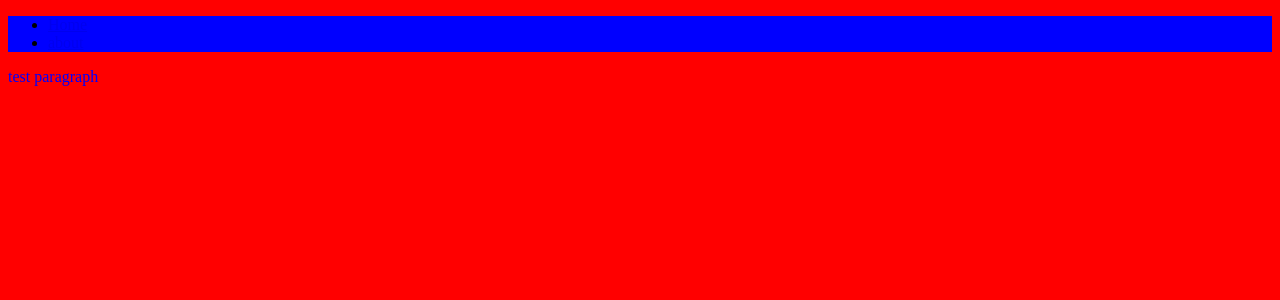
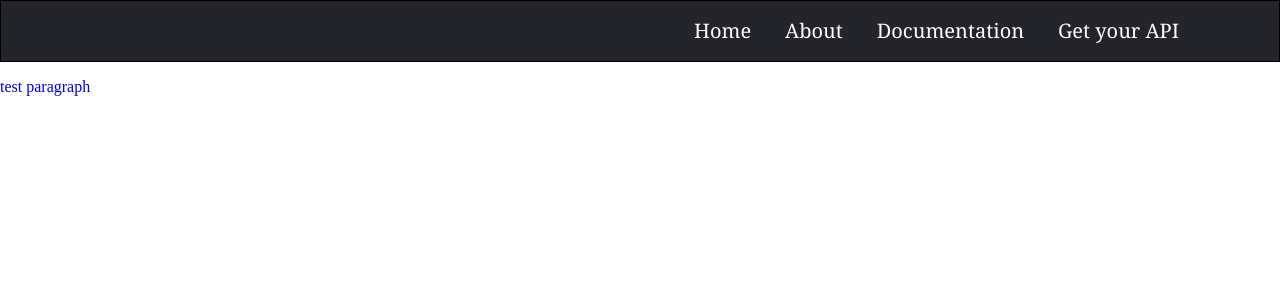
Before and after one commit to Naouali/BVMT-API, a Django app: page / in a window 1280 px wide. Shown: the top 300 px of the page. Run offline with Django 3.2, Linux system fonts and the light colour scheme.

Commit message:
basic css set up

```diff
--- a/app/stocks_api/static/stocks_api/styles.css
+++ b/app/stocks_api/static/stocks_api/styles.css
@@ -1,8 +1,32 @@
 body {
-    background-color: red;
+    background-color:white;
+    margin:0;
+    padding:0;
 }
 .nav_bar {
-    background-color: blue;
+    height: 60px;
+    background-color:#24252A;
+    border: 1px black solid;
+    margin-top: 0;
+    display: flex;
+    justify-content: flex-end;
+    padding-right: 100px;
+    align-items: center;
+}
+.nav_bar a {
+    text-decoration: none;
+	font-family: Cambria, serif;
+	font-size: 20px;
+	font-style: normal;
+	font-weight: normal;
+	text-transform: normal;
+	letter-spacing: normal;
+	line-height: 1.3em;
+	color: white;
+}
+.nav_bar li {
+    display: inline-block;
+    padding-left: 30px;
 }
 p {
     color:blue;
--- a/app/stocks_api/templates/stocks_api/index.html
+++ b/app/stocks_api/templates/stocks_api/index.html
@@ -13,7 +13,10 @@
             <nav class="nav_bar">
                 <ul>
                 <li><a href="#">Home</a></li>
-                <li><a href="#">about</a></li>
+                <li><a href="http://127.0.0.1:8000/about" target="_blank">About</a></li>
+                <li><a href="https://github.com/Naouali/BVMT-API" target="_blank">Documentation</a></li>
+                <li><a href="http://127.0.0.1:8000/register" target="_blank">Get your API</a></li>
+
                 </ul>
             </nav>
         </head>
--- a/app/stocks_api/urls.py
+++ b/app/stocks_api/urls.py
@@ -4,4 +4,5 @@ from django.urls import path
 urlpatterns = [
     path('', views.home, name='Home'),
     path('about', views.about, name='About'),
+    path('register', views.getapi,name='register'),
 ]
--- a/app/stocks_api/views.py
+++ b/app/stocks_api/views.py
@@ -10,3 +10,7 @@ def home(request):
 def about(request):
     """ view for about page"""
     return HttpResponse("hello about page")
+
+def getapi(request):
+    """view to registring page"""
+    return HttpResponse("get your api")
```
